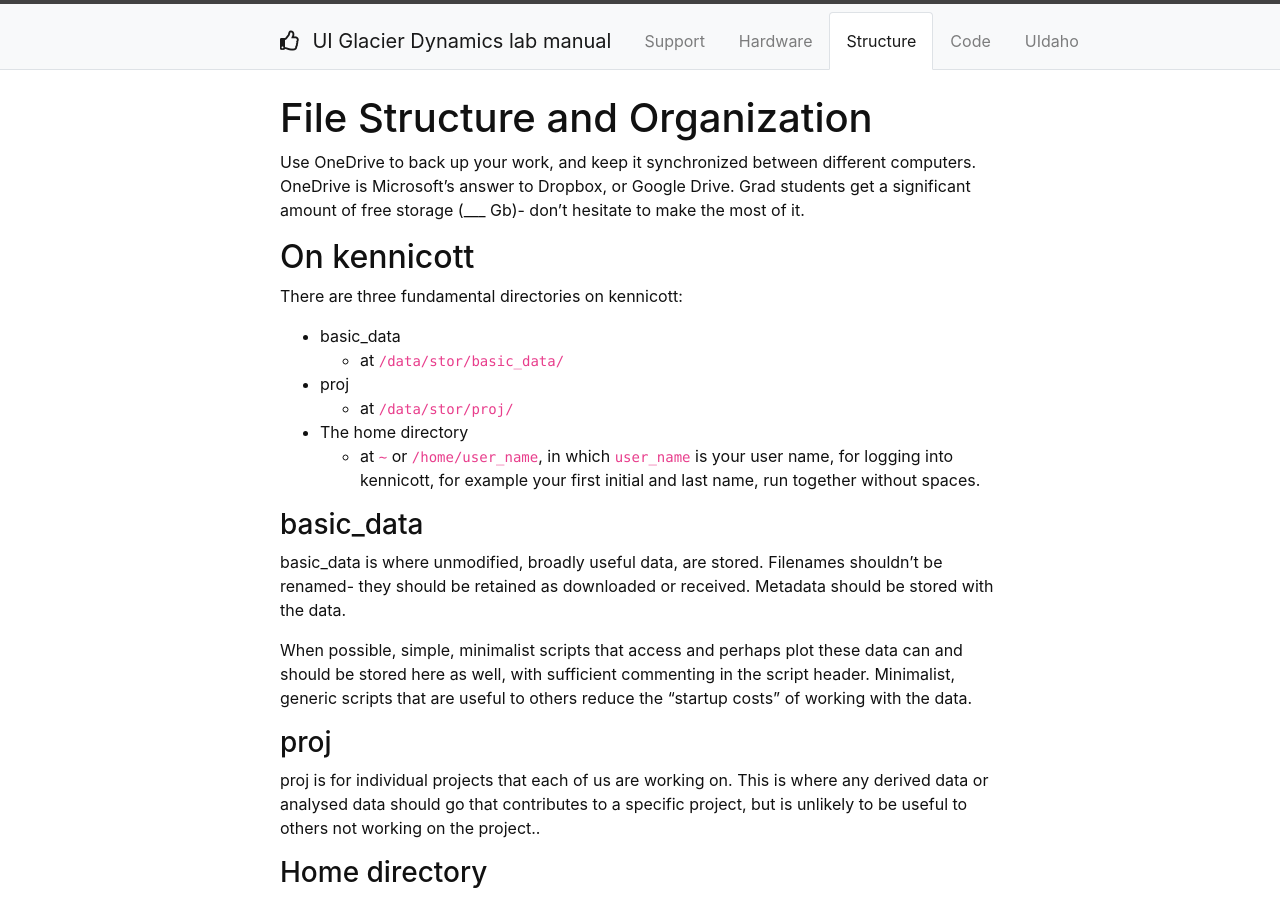
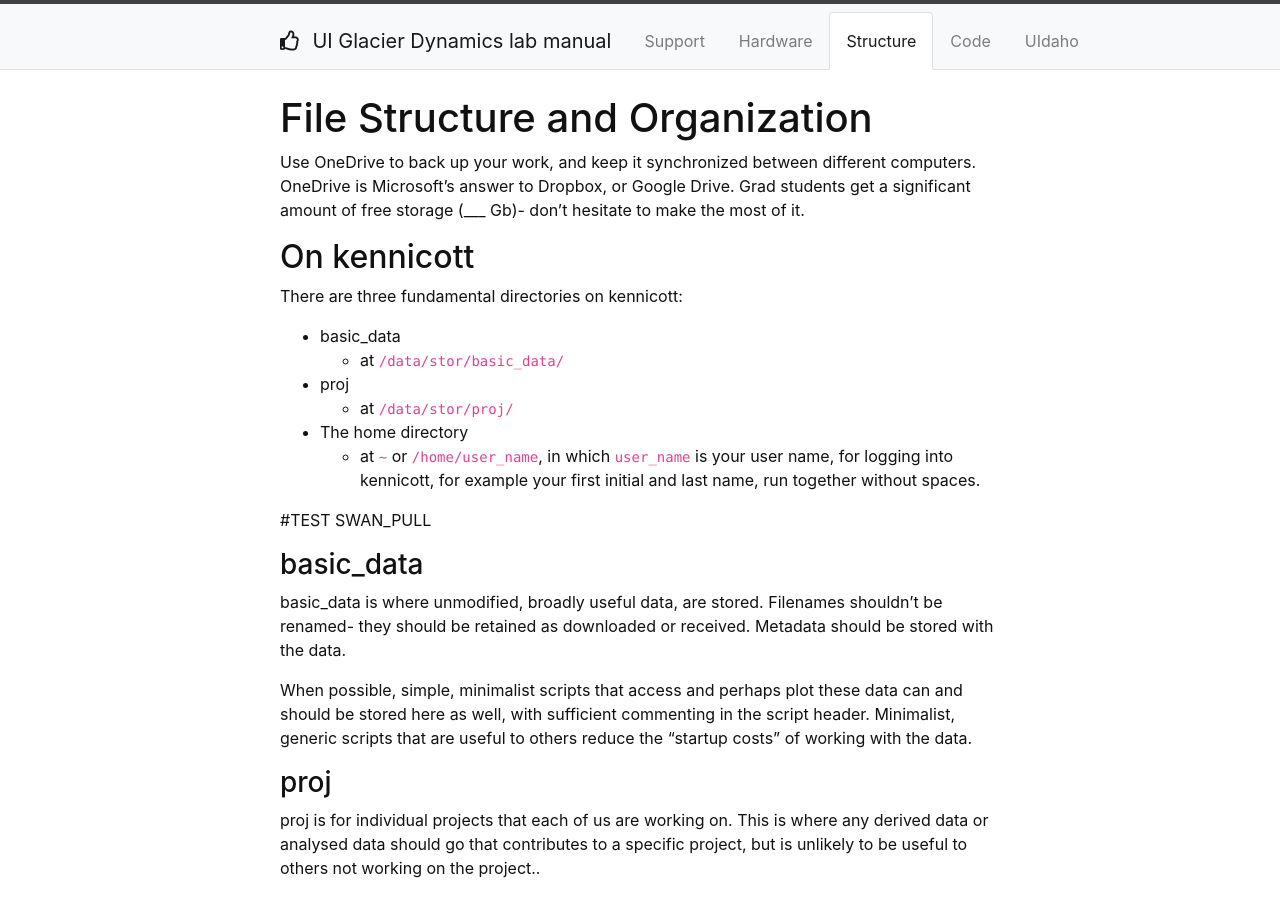
Before and after one commit to yoramterleth/uiglaciology, a Jekyll site: the page built from content/2-structure.md, in a window 1280 px wide and 900 px high. Built offline with Jekyll 4.4.1, drawn with Linux system fonts in a browser that asks for light colours.

Commit message:
emma_test

```diff
--- a/content/2-structure.md
+++ b/content/2-structure.md
@@ -17,6 +17,7 @@ There are three fundamental directories on kennicott:
 - The home directory
     - at `~` or `/home/user_name`, in which `user_name` is your user name, for logging into kennicott, for example your first initial and last name, run together without spaces.
 
+ #TEST SWAN_PULL
 
 ### basic_data
 basic_data is where unmodified, broadly useful data, are stored.  Filenames shouldn't be renamed- they should be retained as downloaded or received.  Metadata should be stored with the data.
```
